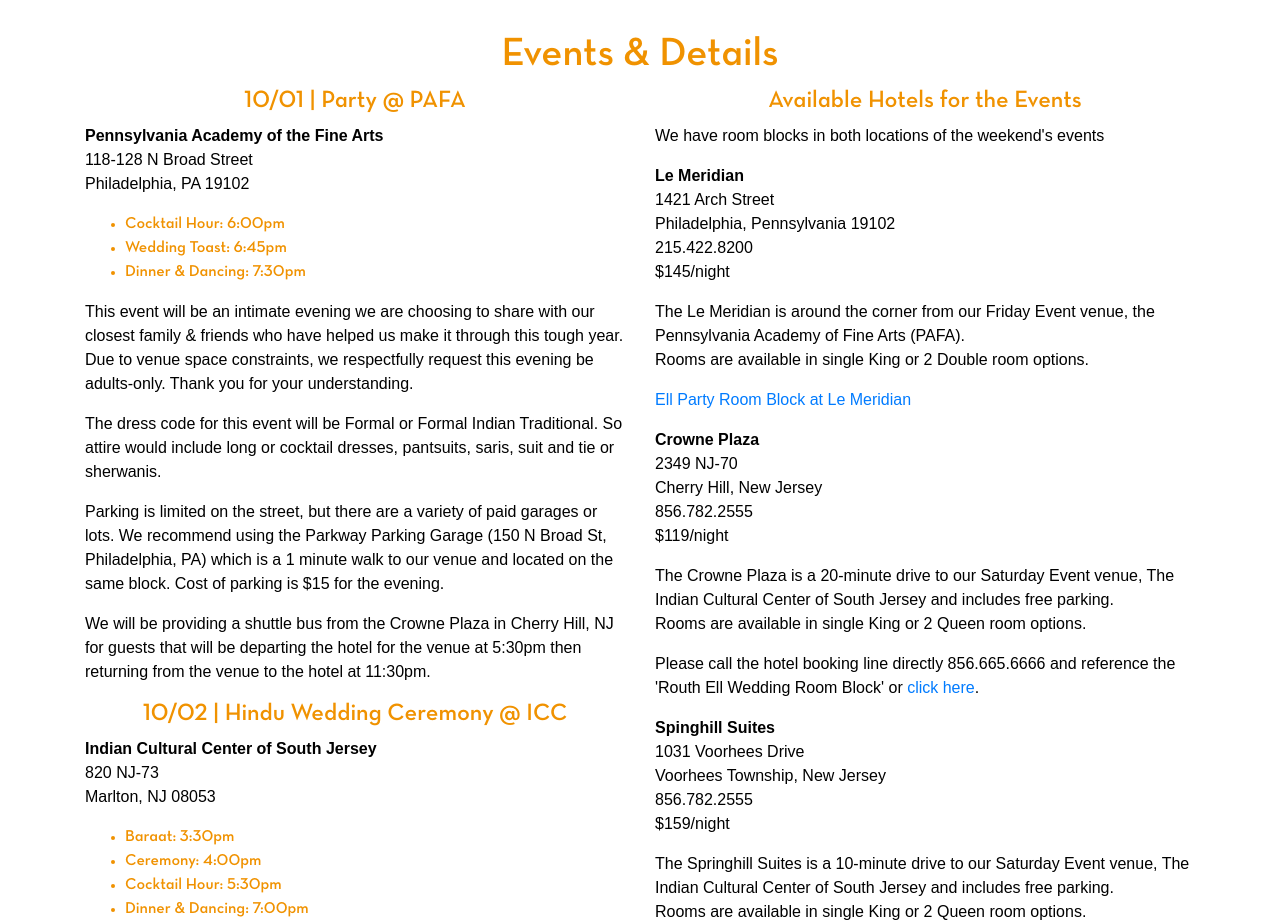
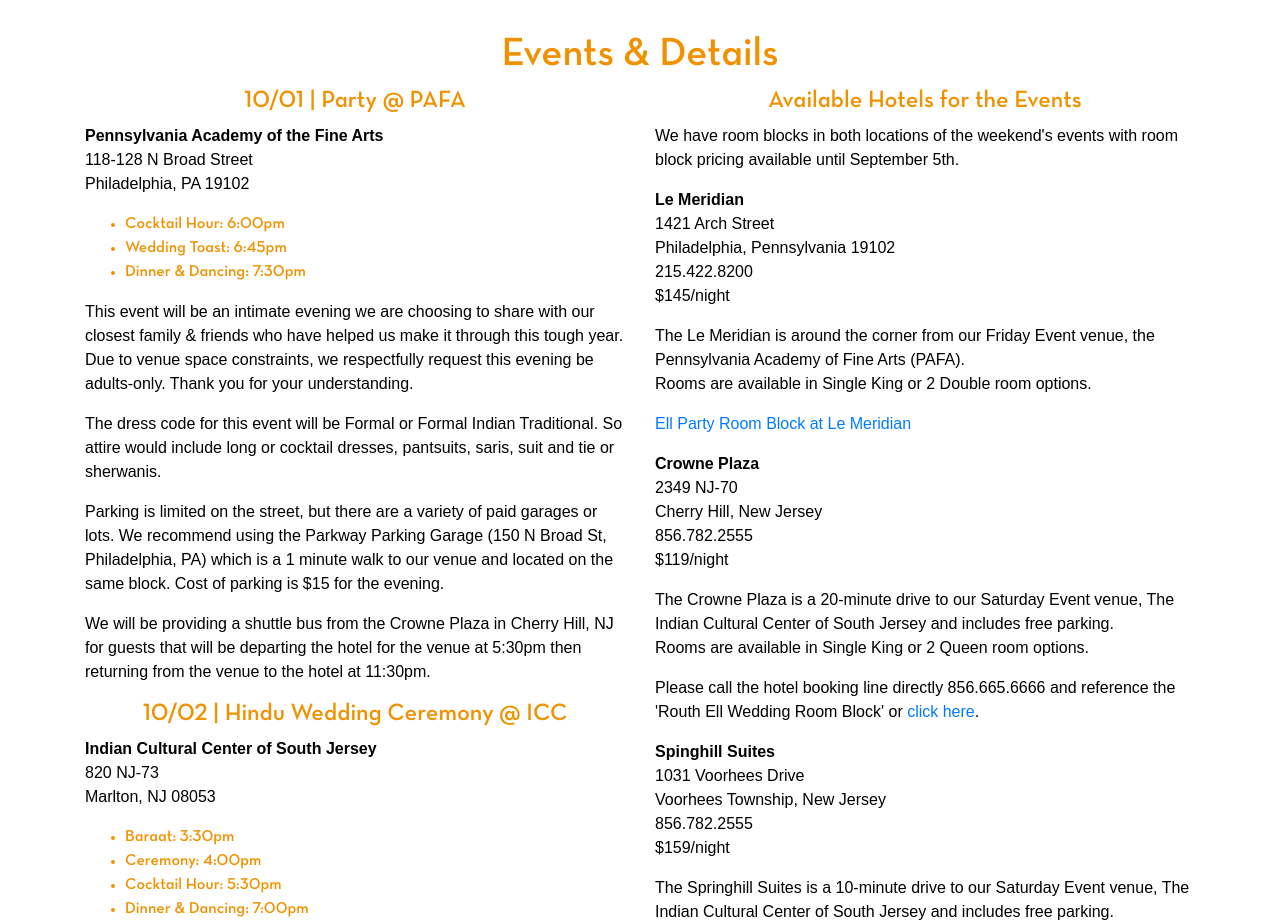
Before and after one commit to Chrisell/chris-and-sumita, a React (Create React App) app: page /events in a window 1280 px wide. Shown: the part 200-1124 px from the top of the page. Built offline with nearby package versions, Linux system fonts and the light colour scheme.

Commit message:
Room block date update

```diff
--- a/src/EventsPage.js
+++ b/src/EventsPage.js
@@ -77,18 +77,18 @@
                     </Col>
                     <Col>
                         <h4>Available Hotels for the Events</h4>
-                        <p>We have room blocks in both locations of the weekend's events</p>
+                        <p>We have room blocks in both locations of the weekend's events with room block pricing available until September 5th.</p>
                         <p><b>Le Meridian</b><br />1421 Arch Street<br />Philadelphia, Pennsylvania 19102<br />215.422.8200<br/>$145/night</p>
                             <p>The Le Meridian is around the corner from our Friday Event venue, the Pennsylvania Academy of Fine Arts (PAFA).<br/>
-                            Rooms are available in single King or 2 Double room options.<br/></p>
+                            Rooms are available in Single King or 2 Double room options.<br/></p>
                         <p><a href="https://www.marriott.com/event-reservations/reservation-link.mi?id=1625239785180&key=GRP&app=resvlink" target="blank">Ell Party Room Block at Le Meridian</a></p>
                         <p><b>Crowne Plaza</b><br />2349 NJ-70<br />Cherry Hill, New Jersey<br />856.782.2555<br/> $119/night</p>
                         <p>The Crowne Plaza is a 20-minute drive to our Saturday Event venue, The Indian Cultural Center of South Jersey and includes free parking.<br/>
-                            Rooms are available in single King or 2 Queen room options.</p>
+                            Rooms are available in Single King or 2 Queen room options.</p>
                         <p>Please call the hotel booking line directly 856.665.6666 and reference the 'Routh Ell Wedding Room Block' or <a href="https://book.passkey.com/event/50227623/owner/55412/landing"> click here</a>.</p>
                         <p><b>Spinghill Suites</b><br />1031 Voorhees Drive<br />Voorhees Township, New Jersey<br />856.782.2555<br/> $159/night</p>
                         <p>The Springhill Suites is a 10-minute drive to our Saturday Event venue, The Indian Cultural Center of South Jersey and includes free parking.<br/>
-                            Rooms are available in single King or 2 Queen room options.</p>
+                            Rooms are available in Single King or 2 Queen room options.</p>
                         <p><a href="https://bit.ly/3i1cFlwRouthEllWedding" target="blank">Ell Party Room Block at Springhill Suites</a></p>
 
                     </Col>
```
